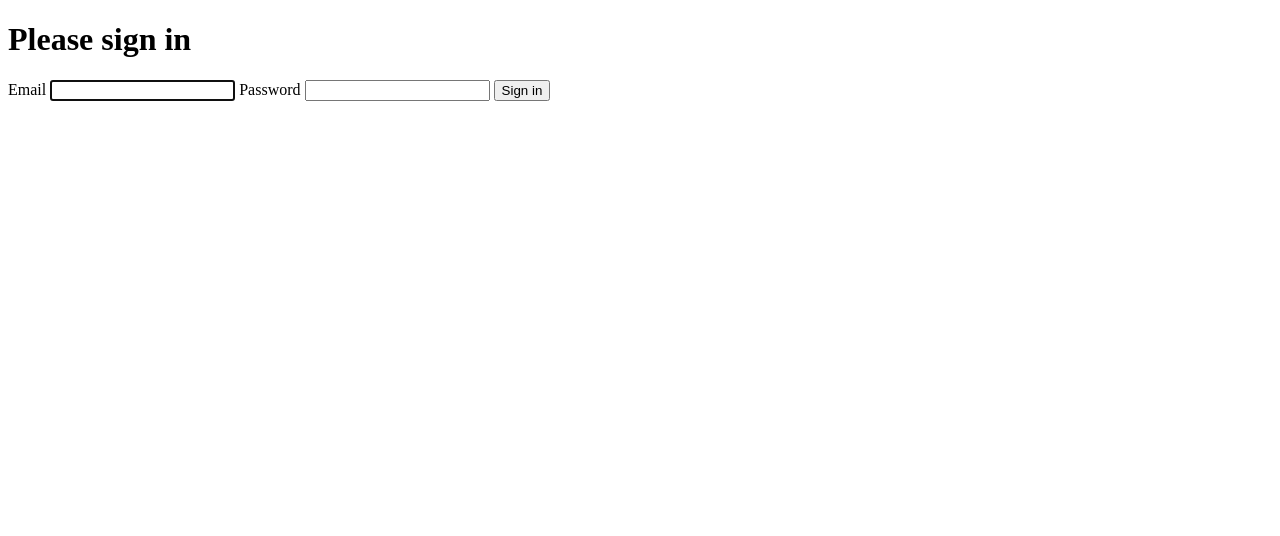
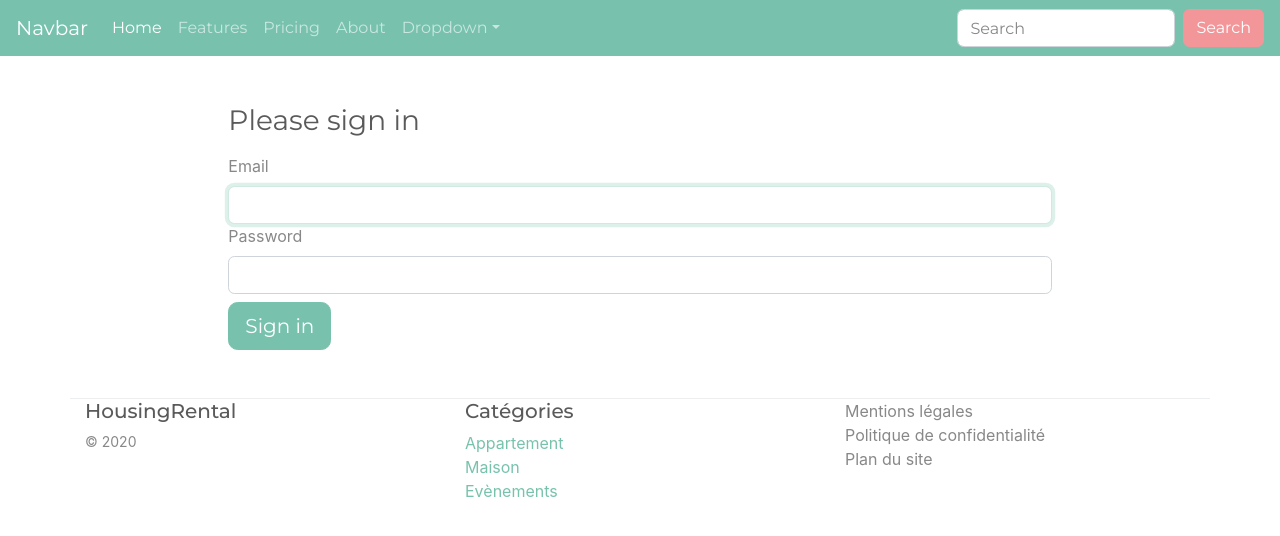
Before and after one commit to khadija-sarr/HousingRental, a Symfony app: template templates/security/login.html.twig in a window 1280 px wide. Shown: the top 536 px of the page. Run offline with Twig, Linux system fonts and the light colour scheme; the template is opened without the code that fills it, so the values that code supplies are empty; some libraries are stand-ins or nearby versions.

Commit message:
ajout components nav/footer

```diff
--- a/templates/base.html.twig
+++ b/templates/base.html.twig
@@ -3,10 +3,33 @@
     <head>
         <meta charset="UTF-8">
         <title>{% block title %}Welcome!{% endblock %}</title>
-        {% block stylesheets %}{% endblock %}
+        {% block stylesheets %}
+            <link rel="stylesheet" href= "https://stackpath.bootstrapcdn.com/bootswatch/4.5.2/minty/bootstrap.min.css">
+        {% endblock %}
     </head>
     <body>
-        {% block body %}{% endblock %}
-        {% block javascripts %}{% endblock %}
+
+        {% include 'components/_nav.html.twig' %}
+
+        {% block content %}
+
+
+
+
+        {% endblock %}
+
+        {% include 'components/_footer.html.twig' %}
+
+
+        {% block javascripts %}
+
+            <script src="https://code.jquery.com/jquery-3.5.1.min.js" integrity="sha256-9/aliU8dGd2tb6OSsuzixeV4y/faTqgFtohetphbbj0=" crossorigin="anonymous"></script>
+
+            <script src="https://cdn.jsdelivr.net/npm/popper.js@1.16.1/dist/umd/popper.min.js" integrity="sha384-9/reFTGAW83EW2RDu2S0VKaIzap3H66lZH81PoYlFhbGU+6BZp6G7niu735Sk7lN" crossorigin="anonymous"></script>
+
+            <script src="https://stackpath.bootstrapcdn.com/bootstrap/4.5.2/js/bootstrap.min.js" integrity="sha384-B4gt1jrGC7Jh4AgTPSdUtOBvfO8shuf57BaghqFfPlYxofvL8/KUEfYiJOMMV+rV" crossorigin="anonymous"></script>
+
+
+        {% endblock %}
     </body>
 </html>
--- /dev/null
+++ b/templates/components/_footer.html.twig
@@ -0,0 +1,39 @@
+<footer class="mt-4 pt-4 ">
+    <div class="container border-top">
+        <div class="row">
+            <div class="col-12 col-md">
+                <h5>HousingRental</h5>
+                <small class="d-block text-muted">&copy; 2020</small>
+            </div>
+            <div class="col-6 col-md">
+                <h5>Catégories</h5>
+                <ul class="list-unstyled">
+                    <li>
+                        <a href="">
+                            Appartement
+                        </a>
+                    </li>
+                    <li>
+                        <a href="">
+                            Maison
+                        </a>
+                    </li>
+                    <li>
+                        <a href="">
+                            Evènements
+                        </a>
+                    </li>
+
+                </ul>
+            </div>
+            <div class="col-6 col-md">
+                <ul class="list-unstyled">
+                    <li><a href="#" class="text-muted">Mentions légales</a></li>
+                    <li><a href="#" class="text-muted">Politique de confidentialité</a></li>
+                    <li><a href="#" class="text-muted">Plan du site</a></li>
+                </ul>
+            </div>
+        </div>
+    </div>
+
+</footer>
--- /dev/null
+++ b/templates/components/_nav.html.twig
@@ -0,0 +1,37 @@
+<nav class="navbar navbar-expand-lg navbar-dark bg-primary">
+    <a class="navbar-brand" href="#">Navbar</a>
+    <button class="navbar-toggler" type="button" data-toggle="collapse" data-target="#navbarColor01" aria-controls="navbarColor01" aria-expanded="false" aria-label="Toggle navigation">
+        <span class="navbar-toggler-icon"></span>
+    </button>
+
+    <div class="collapse navbar-collapse" id="navbarColor01">
+        <ul class="navbar-nav mr-auto">
+            <li class="nav-item active">
+                <a class="nav-link" href="#">Home <span class="sr-only">(current)</span></a>
+            </li>
+            <li class="nav-item">
+                <a class="nav-link" href="#">Features</a>
+            </li>
+            <li class="nav-item">
+                <a class="nav-link" href="#">Pricing</a>
+            </li>
+            <li class="nav-item">
+                <a class="nav-link" href="#">About</a>
+            </li>
+            <li class="nav-item dropdown">
+                <a class="nav-link dropdown-toggle" data-toggle="dropdown" href="#" role="button" aria-haspopup="true" aria-expanded="false">Dropdown</a>
+                <div class="dropdown-menu">
+                    <a class="dropdown-item" href="#">Action</a>
+                    <a class="dropdown-item" href="#">Another action</a>
+                    <a class="dropdown-item" href="#">Something else here</a>
+                    <div class="dropdown-divider"></div>
+                    <a class="dropdown-item" href="#">Separated link</a>
+                </div>
+            </li>
+        </ul>
+        <form class="form-inline my-2 my-lg-0">
+            <input class="form-control mr-sm-2" type="text" placeholder="Search">
+            <button class="btn btn-secondary my-2 my-sm-0" type="submit">Search</button>
+        </form>
+    </div>
+</nav>
--- a/templates/security/login.html.twig
+++ b/templates/security/login.html.twig
@@ -2,7 +2,8 @@
 
 {% block title %}Log in!{% endblock %}
 
-{% block body %}
+{% block content %}
+<div class="col-8 mx-auto mt-5">
     <form method="post">
         {% if error %}
             <div class="alert alert-danger">{{ error.messageKey|trans(error.messageData, 'security') }}</div>
@@ -21,8 +22,7 @@
         <input type="password" name="password" id="inputPassword" class="form-control" required>
 
         <input type="hidden" name="_csrf_token"
-           value="{{ csrf_token('authenticate') }}"
-    >
+               value="{{ csrf_token('authenticate') }}">
 
         {#
             Uncomment this section and add a remember_me option below your firewall to activate remember me functionality.
@@ -35,8 +35,9 @@
             </div>
         #}
 
-    <button class="btn btn-lg btn-primary" type="submit">
+        <button class="btn btn-lg btn-primary mt-2" type="submit">
             Sign in
         </button>
     </form>
+</div>
 {% endblock %}
```
Lines whose indentation alone changed are shown as unchanged.
